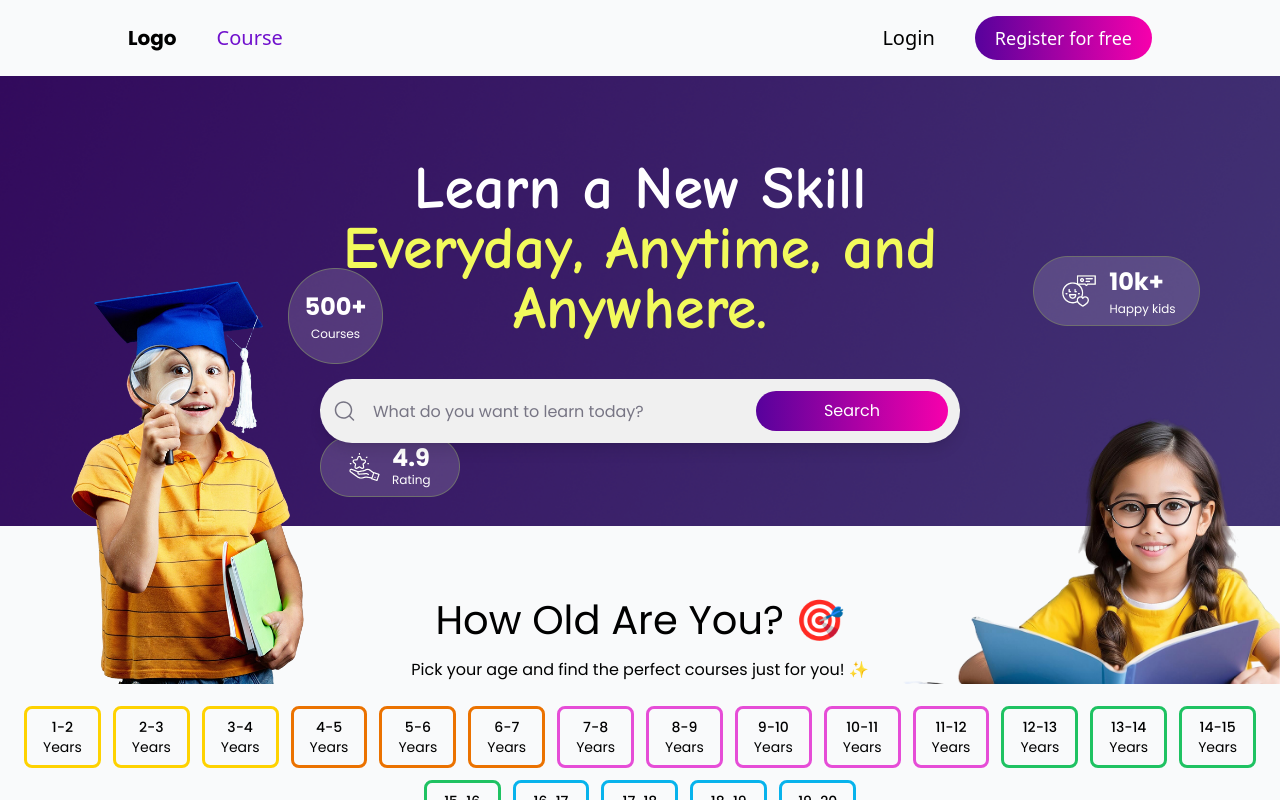
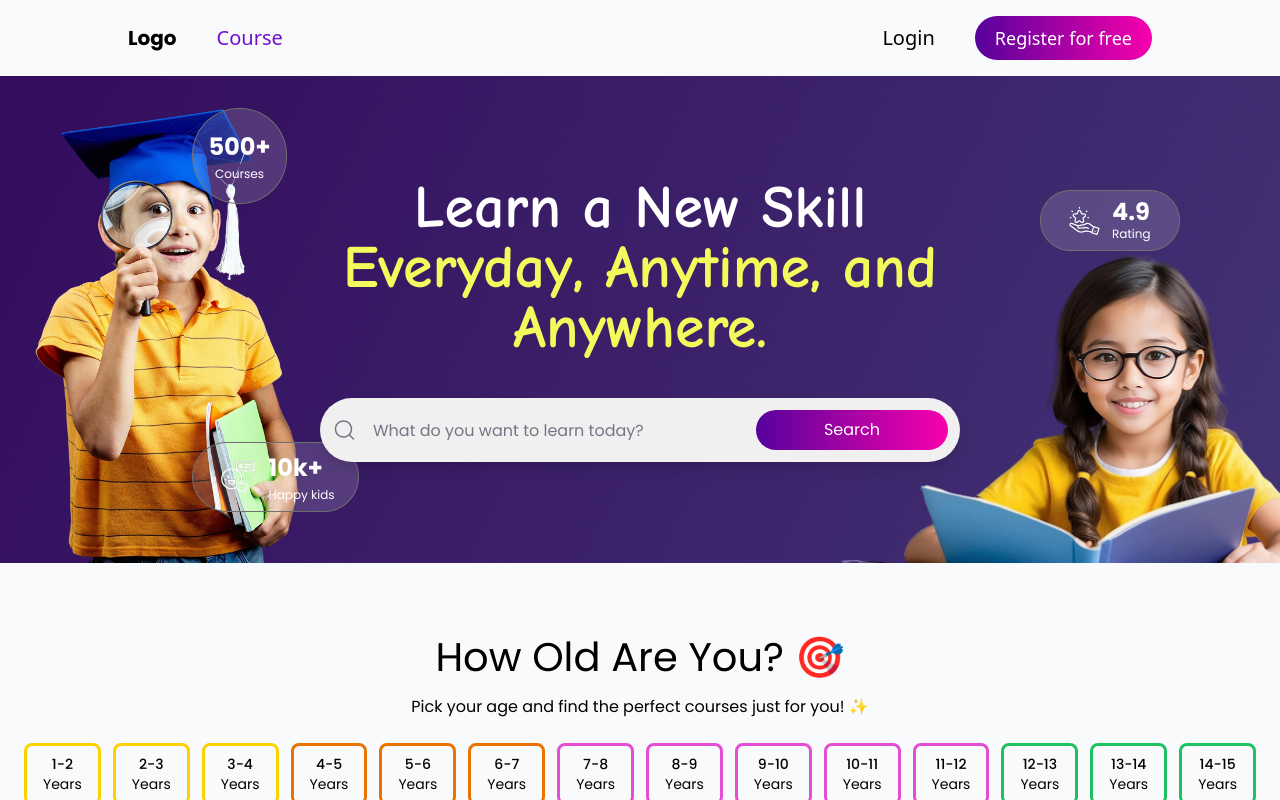
Before and after one commit to iAmReal-dev/LearnSphere, a React (Vite) app: page / in a window 1280 px wide. Built offline with nearby package versions, Linux system fonts and the light colour scheme.

Commit message:
-- responsive

```diff
--- a/src/App.jsx
+++ b/src/App.jsx
@@ -30,19 +30,33 @@ function App() {
         <Header />
       </nav>
 
-      <section className="w-full relative h-[50vh] md:h-auto bg-[#57029C]">
-        <div className="hidden md:block">
 
-        <img className="w-full" src="/assets/background.png" alt="background" />
+
+
+
+
+
+
+
+
+      <section
+        className="w-full relative h-[50vh] md:h-auto bg-[url('/assets/background.png')] bg-cover bg-center bg-no-repeat"
+      >
+        <div className="hidden md:flex justify-between items-baseline">
+          <div className='relative'>
             <img
-          className="absolute top-44 w-full  max-w-[372px] left-10 pointer-events-none"
+              className="pointer-events-none w-full max-w-[420px]"
               src="/assets/boy.png"
               alt="boy"
             />
-        <img className="absolute top-48 w-[95px] left-72 pointer-events-none" src="/assets/500.png" alt="" />
-        <img className="absolute top-[40%] w-[167px] right-20  pointer-events-none" src="/assets/happy.png" alt="" />
-        <img className="absolute top-[80%] w-[140px] left-80 pointer-events-none" src="/assets/rating.png" alt="" />
-        <img className="absolute top-72 w-full max-w-[480px] right-0 pointer-events-none" src="/assets/girl.png" alt="girl" />
+            <img className="absolute top-8 w-[95px] left-[15vw] pointer-events-none" src="/assets/500.png" alt="" />
+            <img className="absolute top-[75%] w-[167px] left-[15vw] pointer-events-none" src="/assets/happy.png" alt="" />
+          </div>
+
+          <div className='relative'>
+            <img className="pointer-events-none w-full max-w-[560px]" src="/assets/girl.png" alt="girl" />
+            <img className="absolute top-[0%] w-[140px] left-80 pointer-events-none" src="/assets/rating.png" alt="" />
+          </div>
         </div>
 
         <div className="absolute left-1/2 top-1/2 -translate-x-1/2 -translate-y-1/2 z-10 text-center">
@@ -55,6 +69,21 @@ function App() {
           <Search />
         </div>
       </section>
+
+
+
+
+
+
+
+
+
+
+
+
+
+
+
 
       <section className="w-full pt-16 text-center">
         <h2 className="font-poppins text-[24px] md:text-[40px]">How Old Are You? 🎯</h2>
```
Lines whose indentation alone changed are shown as unchanged.
